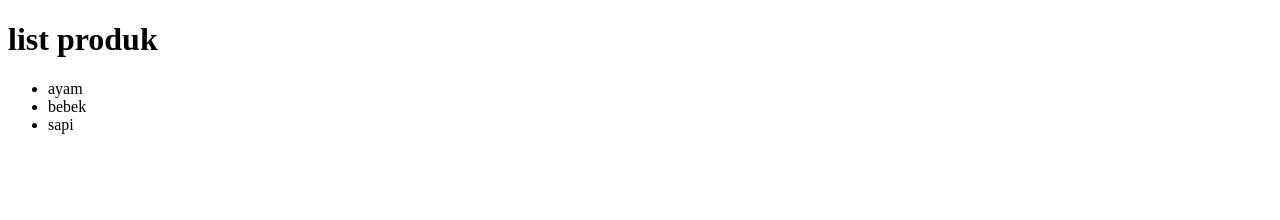
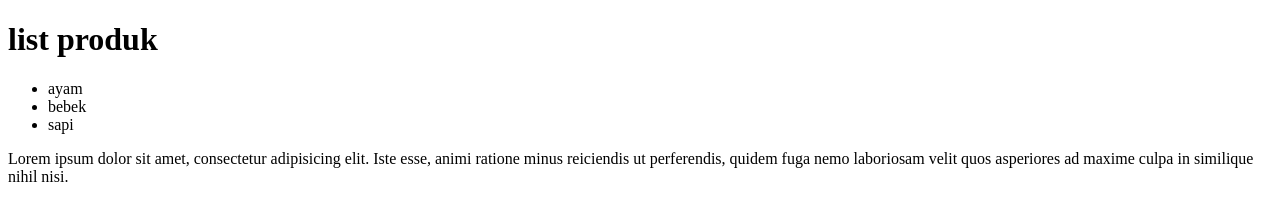
Before and after one commit to kadhisarei/post-test, a plain HTML site: page index.html in a window 1280 px wide. Drawn offline with Linux system fonts and the light colour scheme.

Commit message:
nambah p

```diff
--- a/index.html
+++ b/index.html
@@ -17,5 +17,8 @@
             <li>sapi</li>
         </ul>
     </div>
+    <div>
+        <p>Lorem ipsum dolor sit amet, consectetur adipisicing elit. Iste esse, animi ratione minus reiciendis ut perferendis, quidem fuga nemo laboriosam velit quos asperiores ad maxime culpa in similique nihil nisi.</p>
+    </div>
 </body>
 </html>
```
